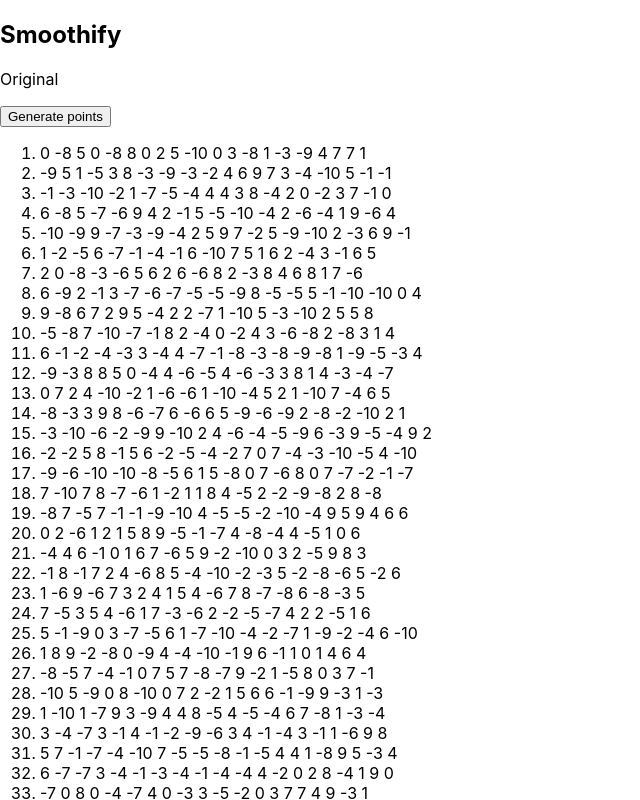
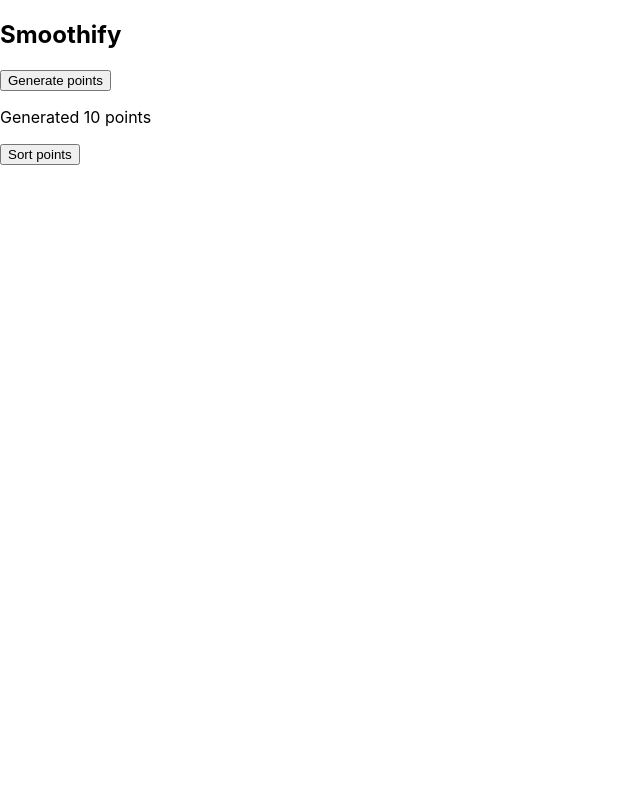
Before and after one commit to tasercake/smoothify, a Next.js app in the folder frontend/: page / in a window 1280 px wide. Both pictures are taken after a click on the button "Generate points". Shown: the top 800 px of the page, without its empty margins (0-640 px from the left). Built offline with nearby package versions, Linux system fonts and the light colour scheme.

Commit message:
Cleaned up logging

```diff
--- a/frontend/lib/graphUtils.tsx
+++ b/frontend/lib/graphUtils.tsx
@@ -11,7 +11,7 @@
   )
 }
 
-export const singleSourceBestPath = (points: number[][]) => {
+export const singleSourceBestPath = (points: number[][]): number[] => {
   const distances = points.map((p1, i) =>
     points.map((p2, j) => (i === j ? 0 : distanceFn(p1, p2)))
   )
@@ -28,7 +28,7 @@
   const visited = new Set<number>()
   const bestPath = []
 
-  let currentIdx = 0 // TODO: Start with a random index
+  let currentIdx = Math.floor(Math.random() * points.length)
   visited.add(currentIdx)
   bestPath.push(currentIdx)
 
@@ -42,5 +42,5 @@
     currentIdx = nextIdx
   }
 
-  return bestPath.map((i) => points[i])
+  return bestPath
 }
--- a/frontend/pages/index.tsx
+++ b/frontend/pages/index.tsx
@@ -7,12 +7,12 @@
   )
 }
 
-const N_POINTS = 1000
-const N_DIMS = 20
+const N_POINTS = 10
+const N_DIMS = 2
 
 const Home = () => {
   const [points, setPoints] = useState<number[][] | undefined>()
-  const [bestPath, setBestPath] = useState<number[][] | undefined>(undefined)
+  const [bestPath, setBestPath] = useState<number[] | undefined>(undefined)
   const workerRef = useRef<Worker>()
 
   useEffect(() => {
@@ -21,7 +21,7 @@
     )
     workerRef.current = worker
     worker.onmessage = (event) => {
-      console.log('Main thread received event', event.data)
+      console.debug('Main thread received event', event.data)
       setBestPath(event.data)
     }
   }, [])
@@ -33,10 +33,11 @@
       </Head>
       <section>
         <h1>Smoothify</h1>
-        <p>Original</p>
         <button
           onClick={() => {
-            setPoints(generateRandomPoints(N_POINTS, N_DIMS))
+            const points = generateRandomPoints(N_POINTS, N_DIMS)
+            console.debug(`Generated ${points.length} random points`, points)
+            setPoints(points)
             setBestPath(undefined)
           }}
         >
@@ -44,21 +45,16 @@
         </button>
         {points && (
           <>
-            <ol>
-              {points.map((point) => (
-                <li key={point.join(' ')}>{point.join(' ')}</li>
-              ))}
-            </ol>
+            <p>Generated {points.length} points</p>
             <button onClick={() => workerRef.current?.postMessage(points)}>
               Sort points
             </button>
-            <p>Sorted</p>
-            <ol>
-              {bestPath &&
-                bestPath.map((idx) => (
-                  <li key={idx.join(' ')}>{idx.join(' ')}</li>
-                ))}
-            </ol>
+          </>
+        )}
+        {bestPath && (
+          <>
+            <p>Sorted {bestPath.length} points</p>
+            {bestPath.join(', ')}
           </>
         )}
       </section>
```
